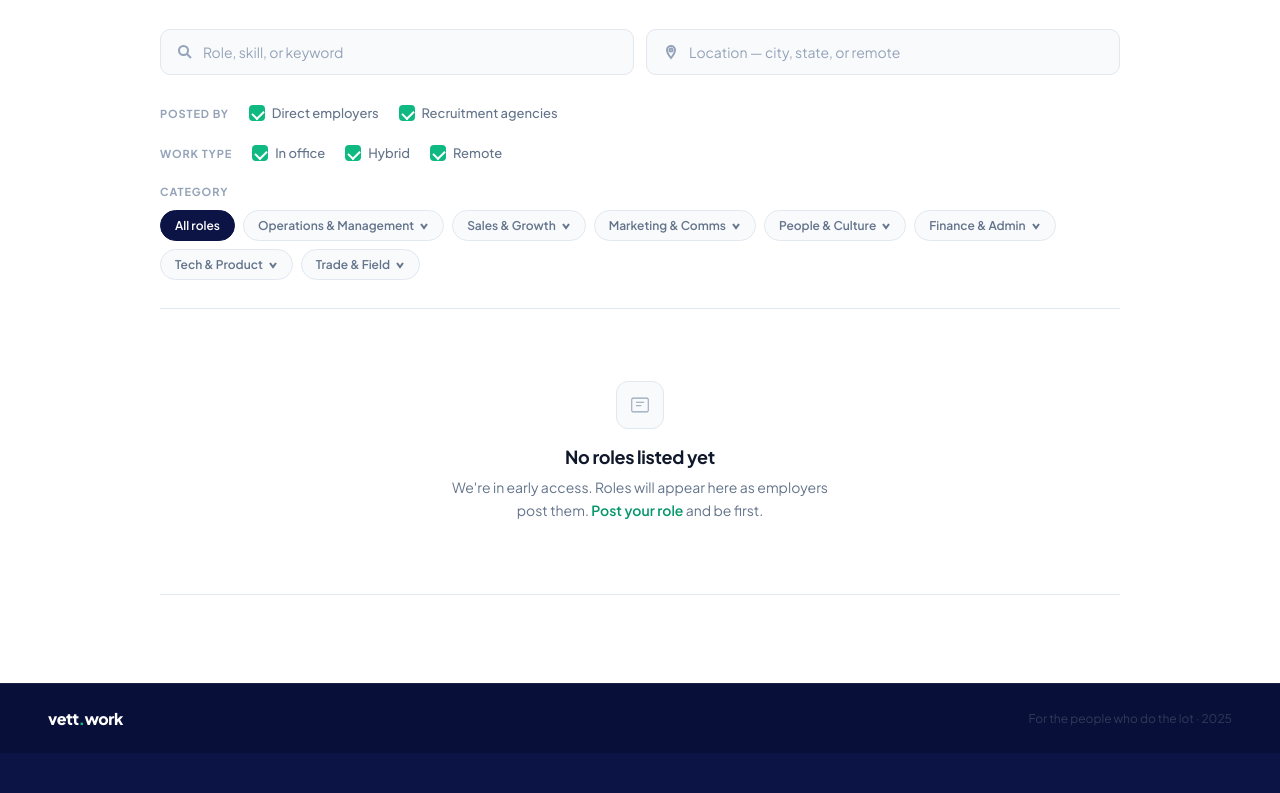
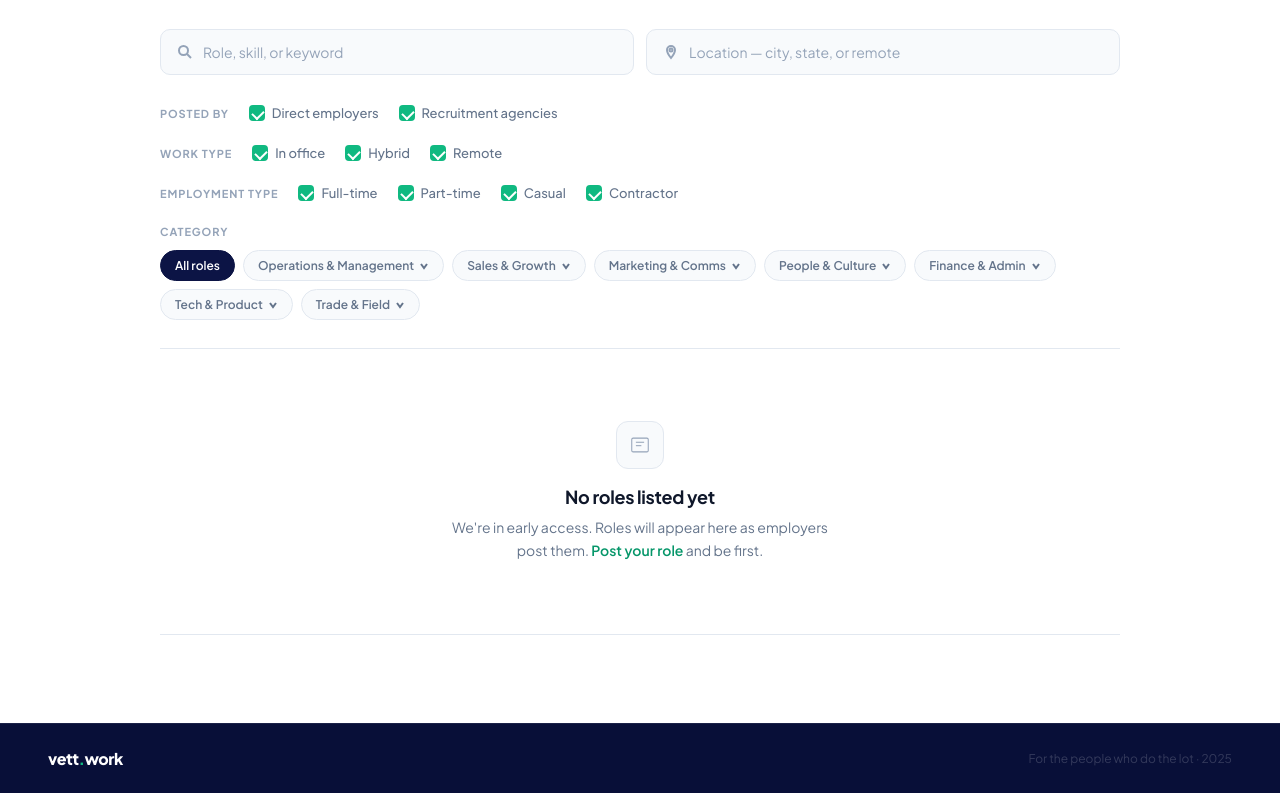
Before and after one commit to ComplianceConsole/Vett-work, a website: page index.html in a window 1280 px wide. Shown: the part 914-1707 px from the top of the page. Before the commit the page ends 1667 px from the top, so only its background shows below. Drawn offline with Linux system fonts and the light colour scheme.

Commit message:
Update index.html

```diff
--- a/index.html
+++ b/index.html
@@ -904,6 +904,27 @@ footer p { font-size: 12px; color: var(--muted2); }
       </label>
     </div>
 
+    <!-- Employment type -->
+    <div class="emp-type-row">
+      <span class="filter-label">Employment type</span>
+      <label class="check-opt">
+        <input type="checkbox" name="empTypeWork" value="fulltime" checked onchange="filterJobs()">
+        <span>Full-time</span>
+      </label>
+      <label class="check-opt">
+        <input type="checkbox" name="empTypeWork" value="parttime" checked onchange="filterJobs()">
+        <span>Part-time</span>
+      </label>
+      <label class="check-opt">
+        <input type="checkbox" name="empTypeWork" value="casual" checked onchange="filterJobs()">
+        <span>Casual</span>
+      </label>
+      <label class="check-opt">
+        <input type="checkbox" name="empTypeWork" value="contractor" checked onchange="filterJobs()">
+        <span>Contractor</span>
+      </label>
+    </div>
+
     <!-- Categories -->
     <div class="filter-cats">
       <span class="filter-label">Category</span>
@@ -1127,6 +1148,7 @@ function filterJobs() {
   const location = document.getElementById('jobLocation').value.toLowerCase();
   const empTypes = [...document.querySelectorAll('input[name="empType"]:checked')].map(i => i.value);
   const workTypes = [...document.querySelectorAll('input[name="workType"]:checked')].map(i => i.value);
+  const empWorkTypes = [...document.querySelectorAll('input[name="empTypeWork"]:checked')].map(i => i.value);
   const cards = document.querySelectorAll('.job-card');
   let visible = 0;
   cards.forEach(card => {
@@ -1140,7 +1162,9 @@ function filterJobs() {
     const matchLoc = !location || loc.includes(location) || text.includes(location);
     const matchType = empTypes.length === 0 || empTypes.includes(type);
     const matchWork = workTypes.length === 0 || workTypes.includes(work);
-    const show = matchCat && matchSearch && matchLoc && matchType && matchWork;
+    const empWork = card.dataset.empworktype || 'fulltime';
+    const matchEmpWork = empWorkTypes.length === 0 || empWorkTypes.includes(empWork);
+    const show = matchCat && matchSearch && matchLoc && matchType && matchWork && matchEmpWork;
     card.style.display = show ? '' : 'none';
     if (show) visible++;
   });
```
